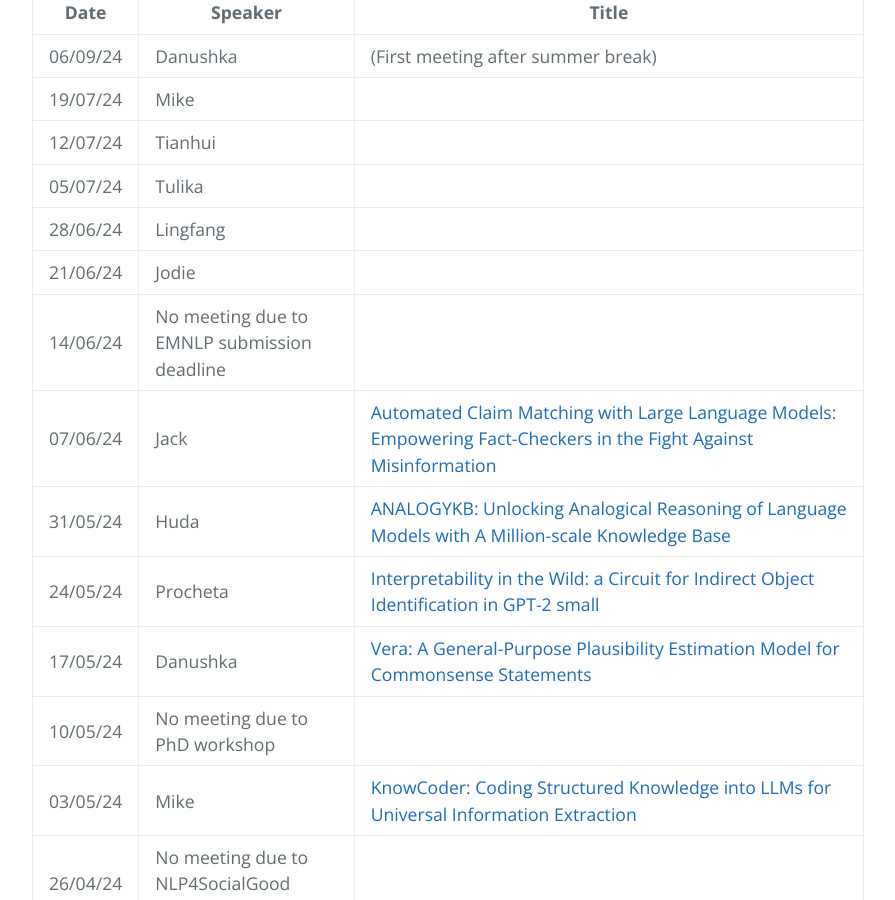
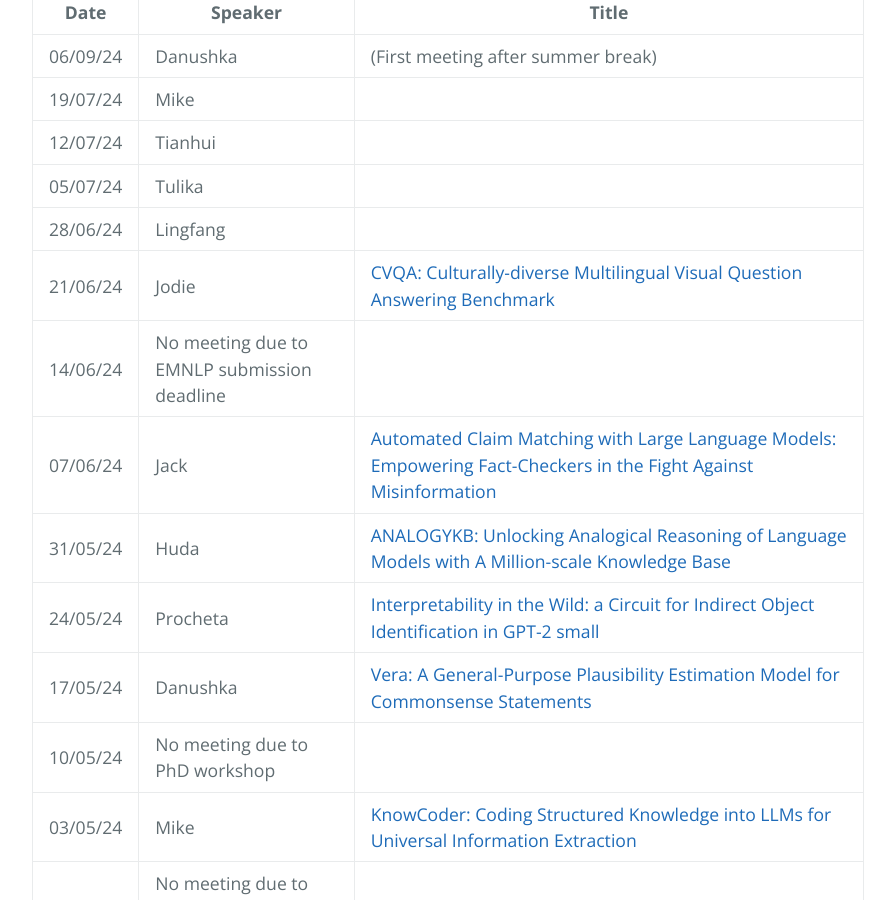
Before and after one commit to LivNLP/livnlp.github.io, a Jekyll site: the page built from reading.md, in a window 1280 px wide and 900 px high, scrolled down 584 px. Shown: the whole window, without its empty margins (192-1087 px from the left). Built offline with Jekyll 4.4.1, drawn with Linux system fonts in a browser that asks for light colours.

Commit message:
Update reading.md

```diff
--- a/reading.md
+++ b/reading.md
@@ -18,7 +18,7 @@ We meet on a weely basis to discuss recent research papers. Here is the schedule
 | 12/07/24 | Tianhui |
 | 05/07/24 | Tulika |
 | 28/06/24 | Lingfang |
-| 21/06/24 | Jodie |
+| 21/06/24 | Jodie | [CVQA: Culturally-diverse Multilingual Visual Question Answering Benchmark](https://arxiv.org/abs/2406.05967)
 | 14/06/24 | No meeting due to EMNLP submission deadline |
 | 07/06/24 | Jack | [Automated Claim Matching with Large Language Models: Empowering Fact-Checkers in the Fight Against Misinformation](https://dl.acm.org/doi/10.1145/3589335.3651910)
 | 31/05/24 | Huda | [ANALOGYKB: Unlocking Analogical Reasoning of Language Models with A Million-scale Knowledge Base](https://arxiv.org/abs/2305.05994)
```
